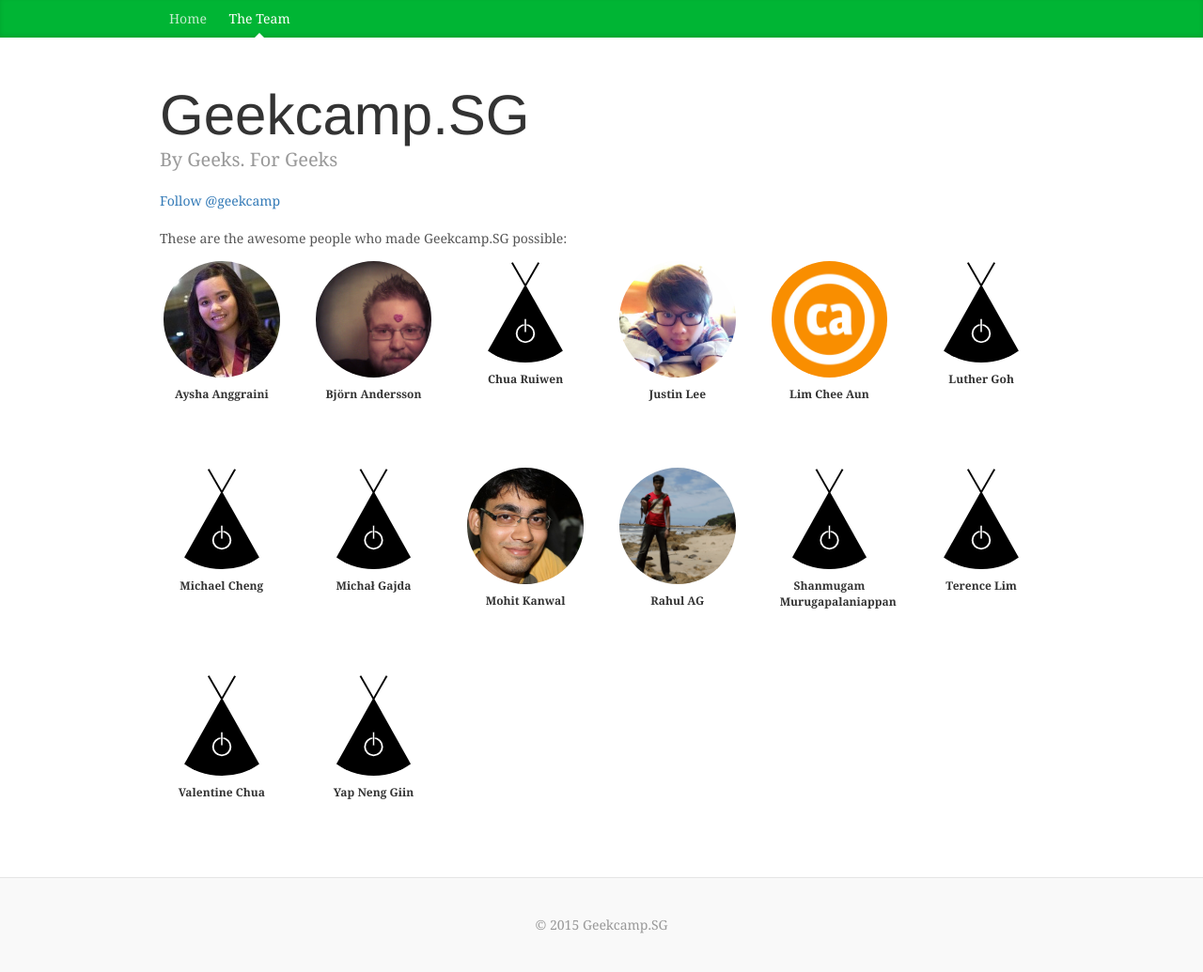
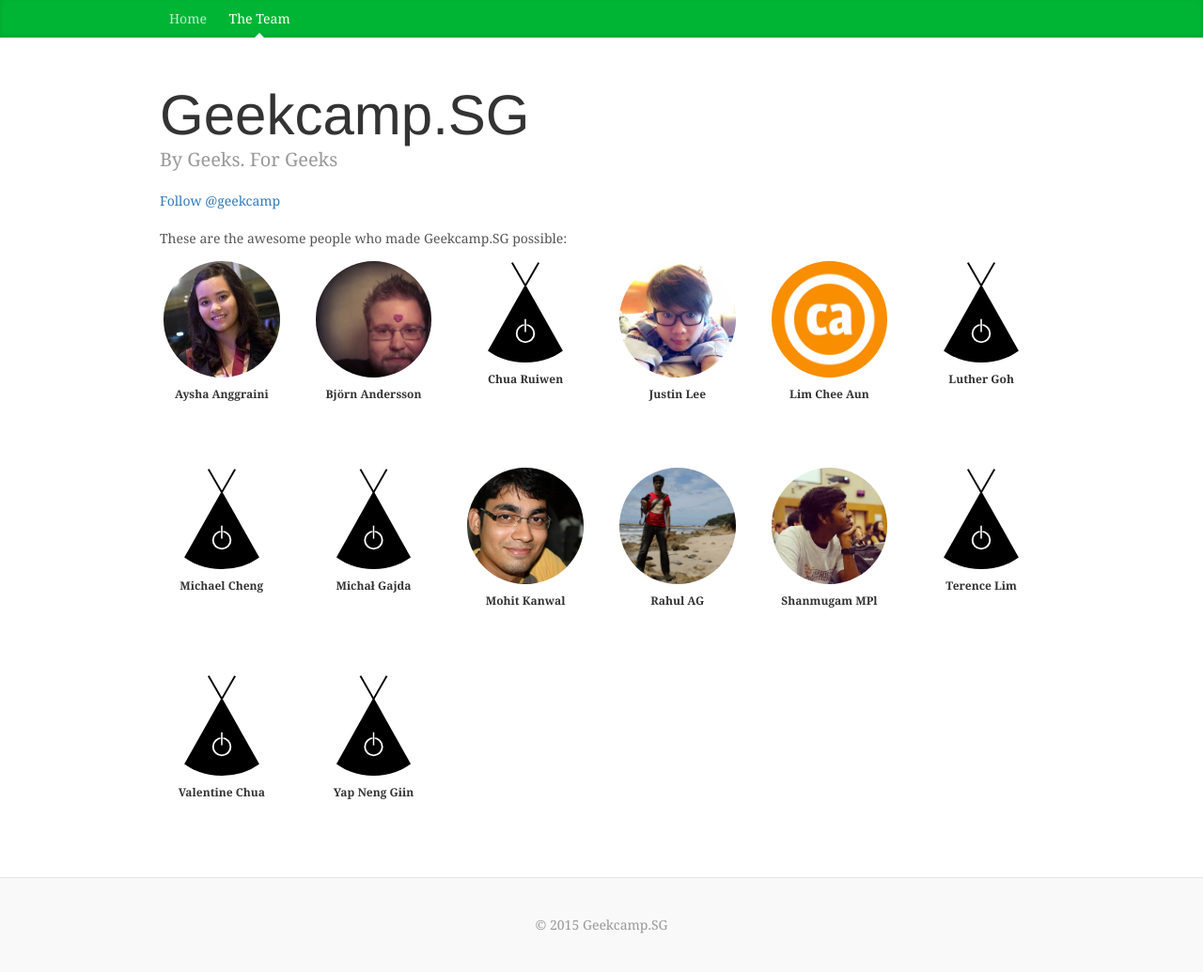
Before and after one commit to geekcampsg/website-2016, a Jekyll site: the page built from team.html, in a window 1280 px wide. Shown: the whole page at 94% size. Built offline with Jekyll 4.4.1, drawn with Linux system fonts in a browser that asks for light colours; nearby versions of some CDN libraries; library files that are not in the unit come from our copies; comment, search, counter and statistics services are not loaded.

Commit message:
Add Shan to the team.

```diff
--- a/_data/members.yml
+++ b/_data/members.yml
@@ -30,8 +30,9 @@
   image: rahul.png
   link: https://twitter.com/agrahul
 
-- name: Shanmugam Murugapalaniappan
-  image: logo-black.svg
+- name: Shanmugam MPl
+  image: shan.jpg
+  link: https://twitter.com/shannietron
 
 - name: Terence Lim
   image: logo-black.svg
```
Also changed, not shown: images/shan.jpg (added).
